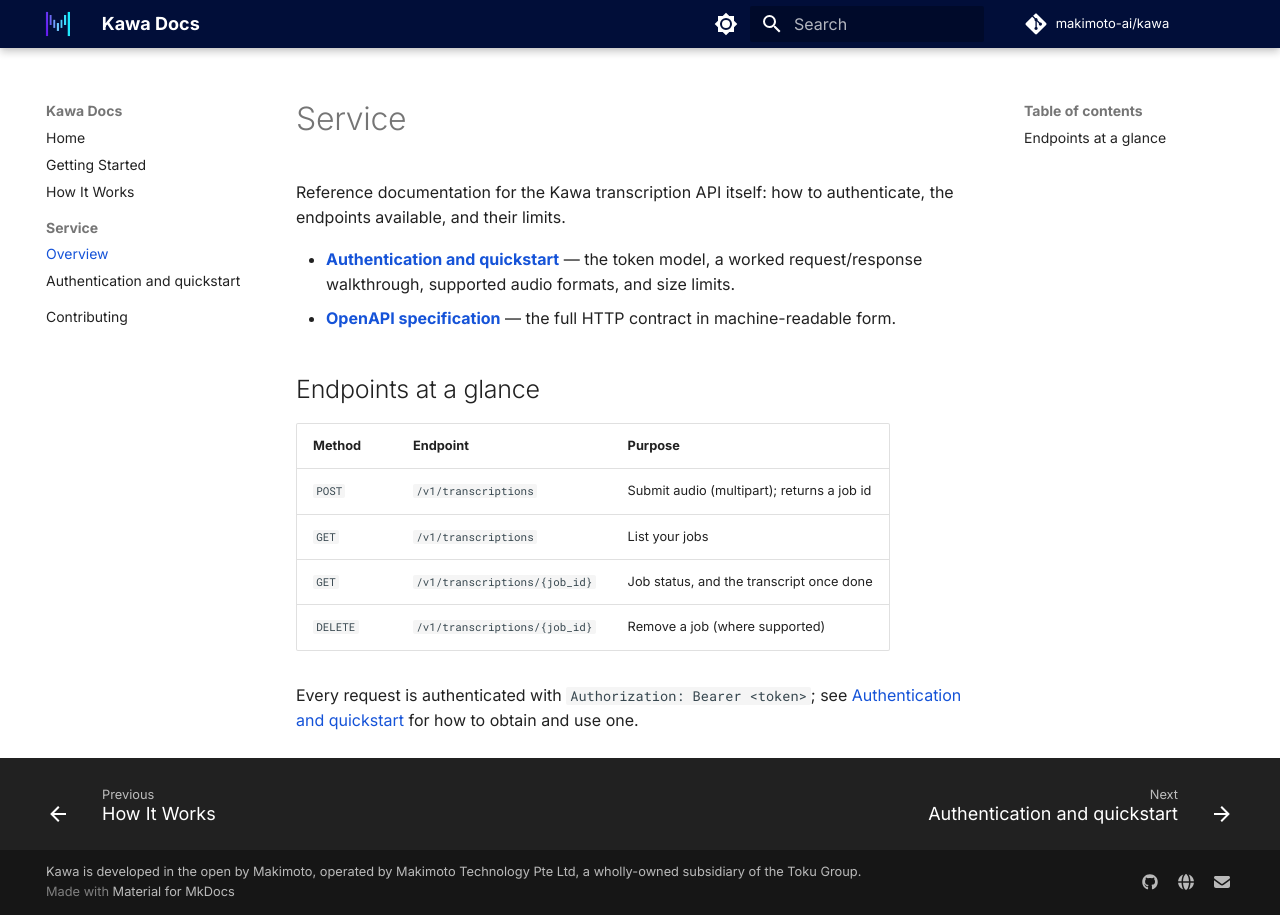
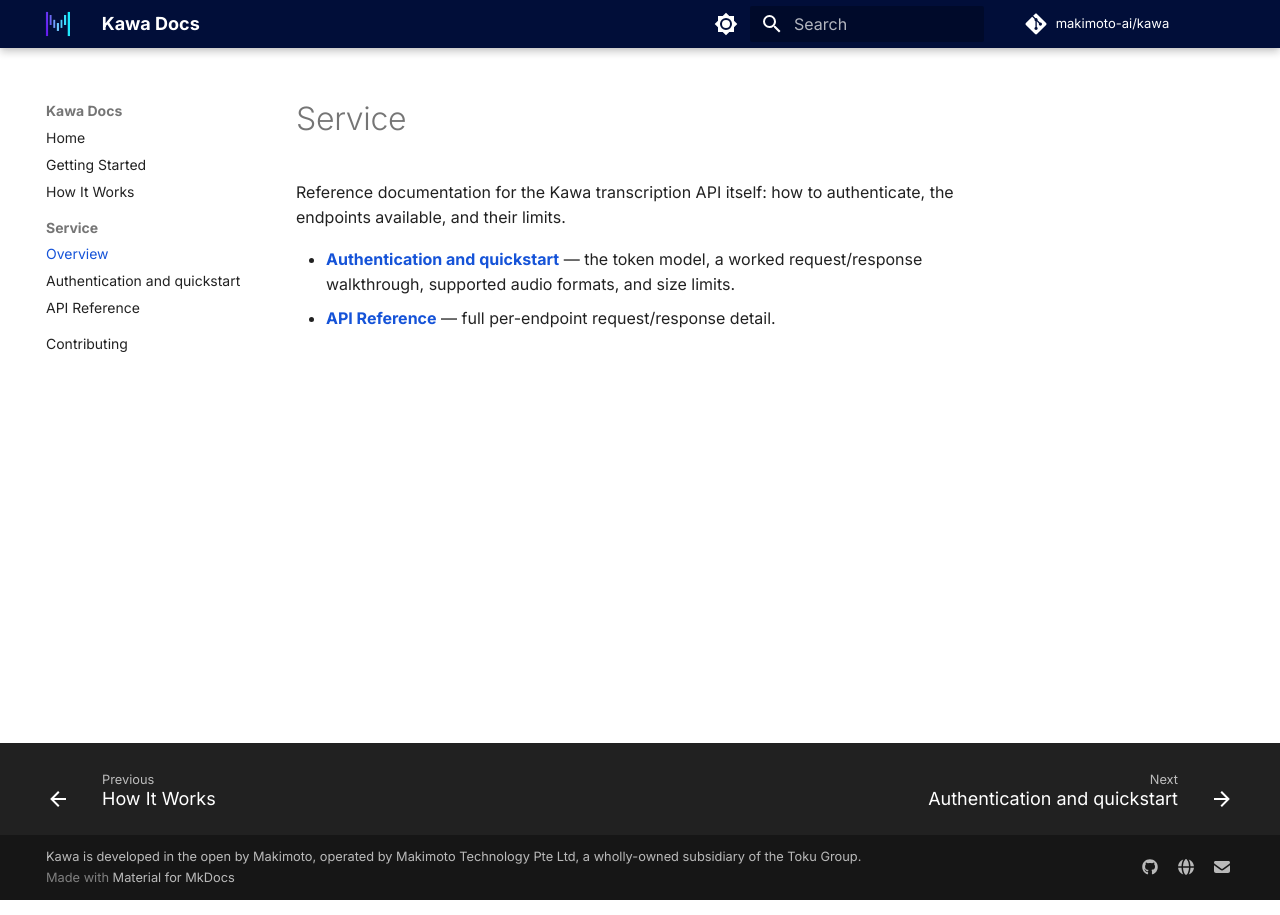
Before and after one commit to makimoto-ai/kawa, an MkDocs documentation site: the page built from docs/service/index.md, in a window 1280 px wide. Built offline with MkDocs 1.6.1 and Material for MkDocs 9.7.7, drawn with Linux system fonts in a browser that asks for light colours; comment, search, counter and statistics services are not loaded.

Commit message:
docs: created separate page for API reference

```diff
--- a/docs/service/index.md
+++ b/docs/service/index.md
@@ -3,15 +3,4 @@
 Reference documentation for the Kawa transcription API itself: how to authenticate, the endpoints available, and their limits.
 
 - **[Authentication and quickstart](authentication.md)** — the token model, a worked request/response walkthrough, supported audio formats, and size limits.
-- **[OpenAPI specification](../openapi.json)** — the full HTTP contract in machine-readable form.
-
-## Endpoints at a glance
-
-| Method | Endpoint | Purpose |
-| --- | --- | --- |
-| `POST` | `/v1/transcriptions` | Submit audio (multipart); returns a job id |
-| `GET` | `/v1/transcriptions` | List your jobs |
-| `GET` | `/v1/transcriptions/{job_id}` | Job status, and the transcript once done |
-| `DELETE` | `/v1/transcriptions/{job_id}` | Remove a job (where supported) |
-
-Every request is authenticated with `Authorization: Bearer <token>`; see [Authentication and quickstart](authentication.md) for how to obtain and use one.
+- **[API Reference](api-reference.md)** — full per-endpoint request/response detail.
--- a/mkdocs.yml
+++ b/mkdocs.yml
@@ -13,6 +13,7 @@
   - Service:
       - Overview: service/index.md
       - Authentication and quickstart: service/authentication.md
+      - API Reference: service/api-reference.md
   - Contributing: CONTRIBUTING.md
 
 theme:
```
Also changed, not shown: docs/CONTRIBUTING.md (+1 -1 lines), docs/service/api-reference.md (added, +131 -0 lines).
